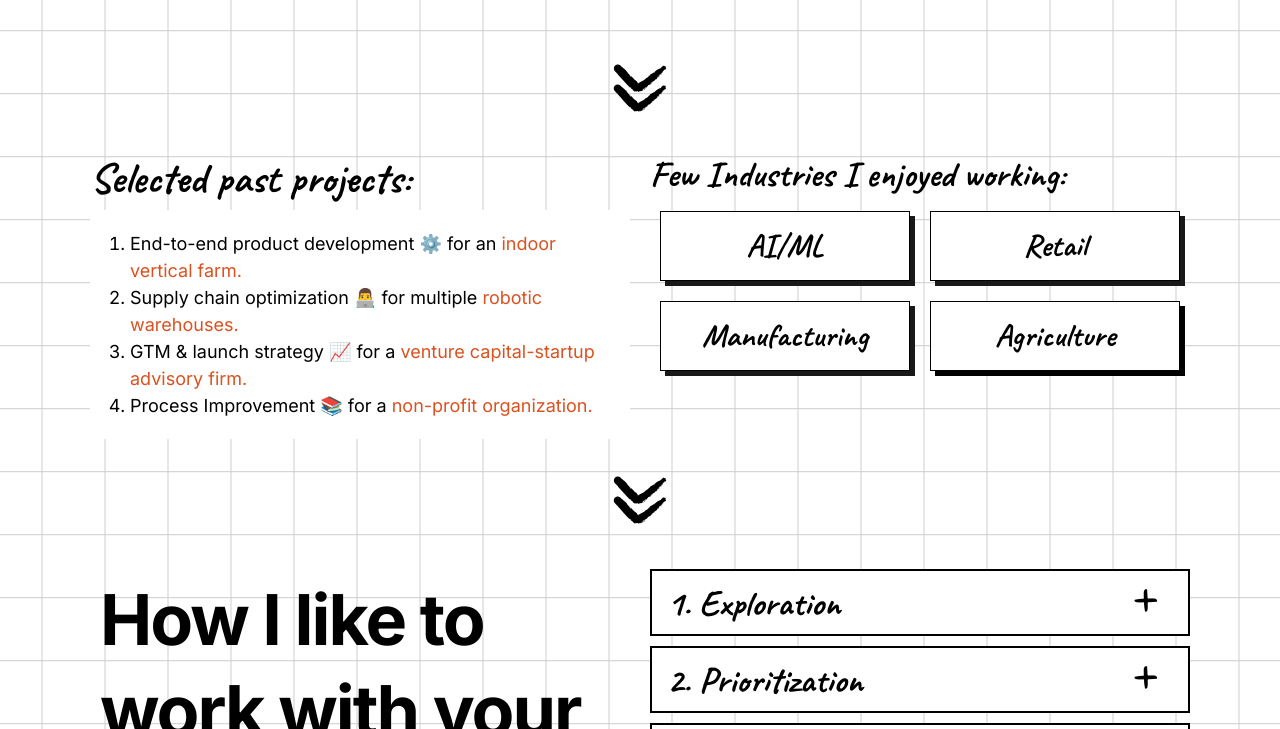
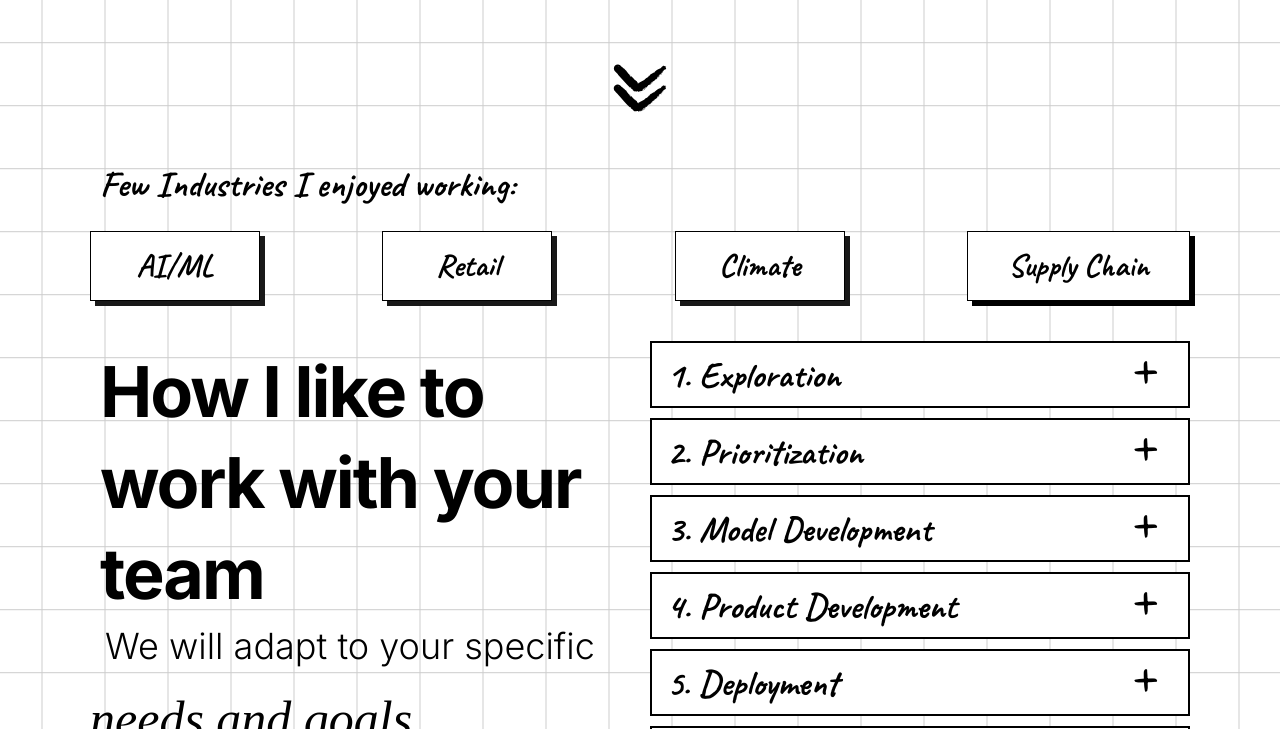
Before and after one commit to reva-naidu/Office-Projects, a plain HTML site: page index.html in a window 1280 px wide. Shown: the part 579-1308 px from the top of the page. Drawn offline with nearby package versions, Linux system fonts and the light colour scheme; a web font is replaced by a local one.

Commit message:
Final Commit

```diff
--- a/css/style.css
+++ b/css/style.css
@@ -1091,6 +1091,7 @@ footer {
   font-family: Caveat, sans-serif;
   font-size: 36px;
   color: black;
+  padding: 20px;
 }
 .intro-content {
   display: flex;
@@ -2196,11 +2197,26 @@ input.dark-theme-bg {
 .dark-theme input::-ms-input-placeholder {
   color: rgba(153, 153, 153, 1); /* Microsoft Edge */
 }
+.row-element {
+display: none;
+}
 .input {
   outline: none !important;
   border: none !important;
 }
-
+.card-section{
+  display: flex;
+  flex-direction: row;
+  align-items: center;
+  justify-content: space-between;
+  flex-wrap: wrap;
+  gap: 1rem;
+  padding-inline: 10px;
+  padding-bottom: 20px;
+}
+.card-container{
+  min-width: 170px;
+}
 input:focus {
   outline: none;
   border-top: none;
--- a/index.html
+++ b/index.html
@@ -119,7 +119,7 @@
         <!-- Section 2 -->
         <div class="row">
           <!-- Start Row-->
-          <div class="column">
+          <div class="column row-element">
             <!-- Start Column-->
             <h3>Selected past projects:</h3>
             <!-- Column 1 Heading -->
@@ -147,44 +147,36 @@
             </div>
             <!-- End banner-text-2 -->
           </div>
-          <!-- End Column -->
-          <div class="column">
             <!-- Column Start -->
             <h4 id="projects">Few Industries I enjoyed working:</h4>
             <!-- Column 2 Heading-->
-            <div class="inner-row">
+            <div class="card-section">
               <!-- Inner Row 1 Start -->
-              <div class="inner-column">
+              <div class="card-container">
                 <!-- Inner Column 1-->
                 <button id="industries">AI/ML</button>
               </div>
-              <div class="inner-column">
+              <div class="card-container">
                 <!-- Inner Column 2-->
                 <button id="retail">Retail</button>
               </div>
-            </div>
-            <div class="inner-row">
-              <!-- Inner Row 2 Start -->
-              <div class="inner-column">
+              <div class="card-container">
                 <!-- Inner Column 1-->
-                <button id="manufacturing">Manufacturing</button>
+                <button id="manufacturing">Climate</button>
               </div>
-              <div class="inner-column">
+              <div class="card-container">
                 <!-- Inner Column 2-->
-                <button id="agriculture">Agriculture</button>
+                <button id="agriculture">Supply Chain</button>
               </div>
             </div>
-          </div>
+          <!-- End Column -->
+
           <!-- End Column -->
         </div>
         <!-- End Row -->
       </div>
       <!-- End Section -->
-      <div class="section">
-        <center>
-          <img class="arrow" src="images/chevrons-left.svg" width="60" />
-        </center>
-      </div>
+
 
       <div class="clearfix">
         <div class="row">
```
